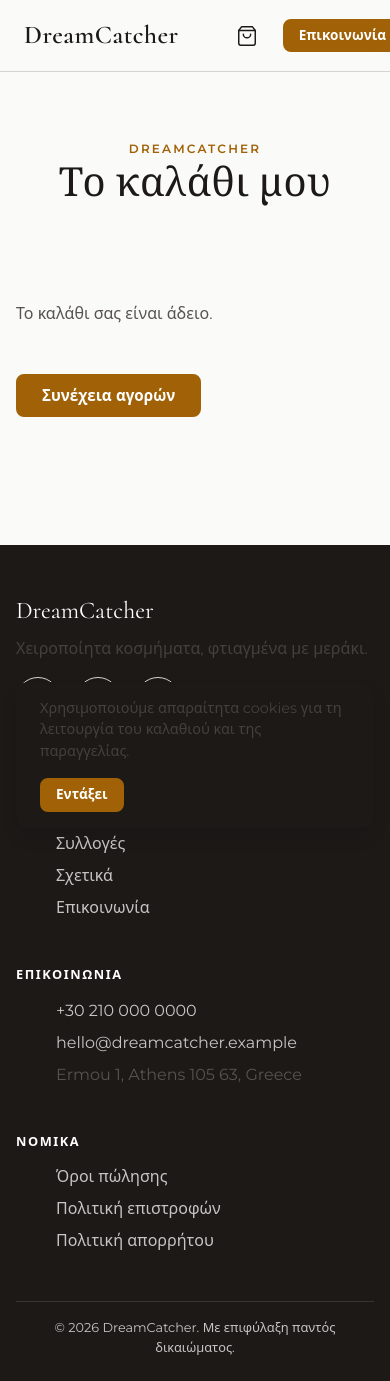
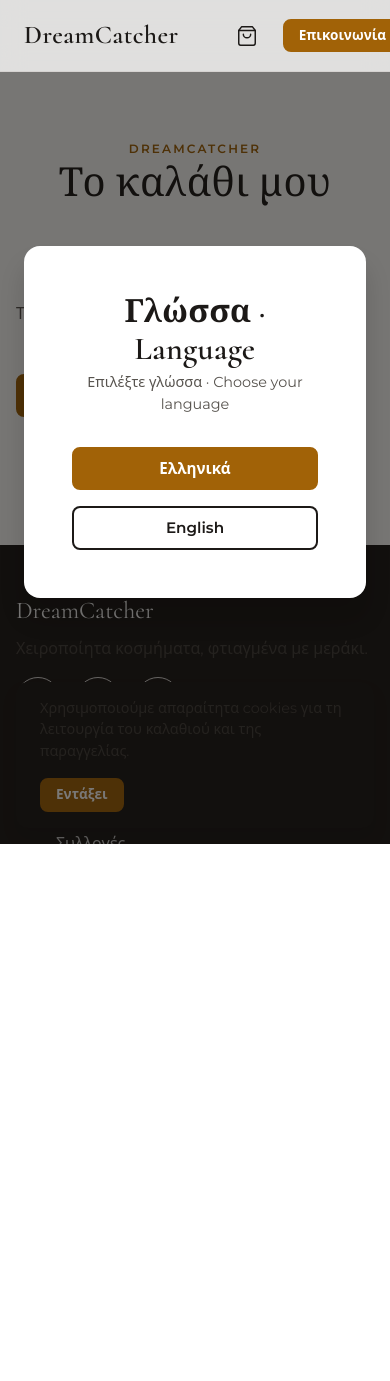
Before and after one commit to vestin-vy/dreamcatcher, a FastAPI app: page /el/cart in a window 390 px wide; the page is wider, and only the part inside the window is pictured. After the commit the page ends 844 px from the top of that part, so only its background shows below. Run offline with FastAPI, Linux system fonts and the light colour scheme; the visitor is signed in with stand-in values (Sample User, id 1); data that the repository does not hold is empty.

Commit message:
Mobile fixes: language popup, cart layout, category carousel
- First-visit language chooser modal (el/en) stored in localStorage + lang cookie.
- Mobile cart: grid-areas layout (no more overlapping qty/total/remove); show
  "In stock: N" per line; auto-submit quantity on change (Update button hidden
  under .js as a no-JS fallback).
- Categories become a horizontal swipe carousel (scroll-snap) on <=768px to
  save vertical space; desktop grid unchanged.
- Harden against horizontal overflow: overflow-x:hidden also on <html>.

Co-Authored-By: Claude Opus 4.8 <noreply@anthropic.com>

```diff
--- a/static/css/app.css
+++ b/static/css/app.css
@@ -9,7 +9,7 @@
 *, *::before, *::after { box-sizing: border-box; }
 * { margin: 0; }
 
-html { font-size: var(--text-base); scroll-behavior: smooth; }
+html { font-size: var(--text-base); scroll-behavior: smooth; overflow-x: hidden; }
 
 body {
   font-family: var(--font-body);
@@ -506,13 +506,45 @@ main { flex: 1 0 auto; }
 .cookie-banner[hidden] { display: none; }
 .cookie-banner__text { margin: 0; font-size: 0.9rem; max-width: 70ch; }
 
+/* First-visit language chooser */
+.lang-modal { position: fixed; inset: 0; z-index: 80; display: grid; place-items: center; padding: var(--space-lg); background: rgba(12,10,9,0.55); }
+.lang-modal[hidden] { display: none; }
+.lang-modal__card { background: var(--color-surface); border-radius: var(--radius-xl); box-shadow: var(--shadow-xl); padding: var(--space-2xl); max-width: 380px; width: 100%; text-align: center; }
+.lang-modal__card h2 { margin-bottom: var(--space-xs); }
+.lang-modal__sub { color: var(--color-muted-foreground); margin-bottom: var(--space-lg); font-size: 0.9rem; }
+.lang-modal__btns { display: grid; gap: var(--space-sm); }
+/* With JS, cart qty auto-submits on change, so the explicit Update button is redundant. */
+.js .cart-item__qty button { display: none; }
+
 @media (max-width: 900px) {
   .cart-layout, .checkout-layout, .admin-grid-2 { grid-template-columns: 1fr; }
   .checkout-summary { position: static; }
 }
 @media (max-width: 640px) {
-  .cart-item { grid-template-columns: 72px 1fr; grid-auto-rows: auto; }
+  /* Explicit areas so the qty form never gets crushed into a 72px column. */
+  .cart-item {
+    grid-template-columns: 72px 1fr;
+    grid-template-areas: "media info" "qty qty" "total remove";
+    column-gap: var(--space-md); row-gap: var(--space-sm); align-items: center;
+  }
+  .cart-item__media { grid-area: media; }
+  .cart-item__info { grid-area: info; }
+  .cart-item__qty { grid-area: qty; }
+  .cart-item__total { grid-area: total; }
+  .cart-item__remove { grid-area: remove; justify-self: end; }
   .cart-item__media img { width: 72px; height: 90px; }
+  .cart-item__qty .input--qty { flex: 1; }
+}
+
+/* Categories: horizontal swipe carousel on mobile (saves vertical space). */
+@media (max-width: 768px) {
+  .grid--cats {
+    display: flex; grid-template-columns: none;
+    overflow-x: auto; scroll-snap-type: x mandatory; -webkit-overflow-scrolling: touch;
+    gap: var(--space-md); padding-bottom: var(--space-sm); scrollbar-width: none;
+  }
+  .grid--cats::-webkit-scrollbar { display: none; }
+  .grid--cats > .cat-tile { flex: 0 0 58%; scroll-snap-align: start; }
 }
 
 /* ============================ Editorial Pop ============================ */
--- a/static/js/app.js
+++ b/static/js/app.js
@@ -129,4 +129,33 @@
       }
     }
   }
+
+  // --- First-visit language chooser ---
+  var langModal = document.getElementById("lang-modal");
+  if (langModal) {
+    var langChosen;
+    try { langChosen = window.localStorage.getItem("dc_lang_choice"); } catch (e) { langChosen = "1"; }
+    if (!langChosen) {
+      langModal.hidden = false;
+      langModal.querySelectorAll("[data-lang]").forEach(function (btn) {
+        btn.addEventListener("click", function () {
+          var l = btn.getAttribute("data-lang");
+          try { window.localStorage.setItem("dc_lang_choice", l); } catch (e) {}
+          document.cookie = "lang=" + l + ";path=/;max-age=31536000";
+          var cur = langModal.getAttribute("data-cur");
+          var path = langModal.getAttribute("data-path") || "";
+          if (l !== cur) {
+            window.location.href = "/" + l + (path || "/");
+          } else {
+            langModal.hidden = true;
+          }
+        });
+      });
+    }
+  }
+
+  // --- Cart: auto-submit quantity on change (no need to tap "Update") ---
+  document.querySelectorAll(".cart-item__qty input[type=number]").forEach(function (inp) {
+    inp.addEventListener("change", function () { if (inp.form) inp.form.submit(); });
+  });
 })();
--- a/templates/base.html
+++ b/templates/base.html
@@ -124,6 +124,17 @@
   </div>
 </footer>
 
+<div class="lang-modal" id="lang-modal" data-cur="{{ lang }}" data-path="{{ path_no_lang }}" hidden>
+  <div class="lang-modal__card">
+    <h2>Γλώσσα · Language</h2>
+    <p class="lang-modal__sub">Επιλέξτε γλώσσα · Choose your language</p>
+    <div class="lang-modal__btns">
+      <button class="btn btn-primary btn-block" type="button" data-lang="el">Ελληνικά</button>
+      <button class="btn btn-secondary btn-block" type="button" data-lang="en">English</button>
+    </div>
+  </div>
+</div>
+
 <div class="cookie-banner" id="cookie-banner" hidden>
   <p class="cookie-banner__text">{{ _('cookie.text') }}</p>
   <button class="btn btn-primary btn-sm" type="button" id="cookie-accept">{{ _('cookie.accept') }}</button>
--- a/templates/public/cart.html
+++ b/templates/public/cart.html
@@ -23,6 +23,7 @@
         <div class="cart-item__info">
           <a class="cart-item__title" href="/{{ lang }}/product/{{ it.slug }}">{{ it.title }}</a>
           <span class="muted">{{ format_price(it.price, it.currency, lang) }}</span>
+          {% if it.track_stock %}<span class="muted" style="font-size:0.82rem;">{{ _('product.in_stock') }}: {{ it.stock }}</span>{% endif %}
         </div>
         <form class="cart-item__qty" method="post" action="/{{ lang }}/cart/update">
           <input type="hidden" name="csrf_token" value="{{ csrf_token }}">
@@ -33,7 +34,7 @@
           <button class="btn btn-ghost btn-sm" type="submit">{{ _('cart.update') }}</button>
         </form>
         <div class="cart-item__total">{{ format_price(it.line_total, it.currency, lang) }}</div>
-        <form method="post" action="/{{ lang }}/cart/remove">
+        <form class="cart-item__remove" method="post" action="/{{ lang }}/cart/remove">
           <input type="hidden" name="csrf_token" value="{{ csrf_token }}">
           <input type="hidden" name="product_id" value="{{ it.id }}">
           <button class="btn btn-icon" type="submit" aria-label="{{ _('cart.remove') }}">{{ ui.icon('trash') }}</button>
--- a/templates/public/wholesale_cart.html
+++ b/templates/public/wholesale_cart.html
@@ -34,7 +34,7 @@
           <button class="btn btn-ghost btn-sm" type="submit">{{ _('cart.update') }}</button>
         </form>
         <div class="cart-item__total muted">×{{ it.qty }}</div>
-        <form method="post" action="/{{ lang }}/wholesale/cart/remove">
+        <form class="cart-item__remove" method="post" action="/{{ lang }}/wholesale/cart/remove">
           <input type="hidden" name="csrf_token" value="{{ csrf_token }}">
           <input type="hidden" name="product_id" value="{{ it.id }}">
           <button class="btn btn-icon" type="submit" aria-label="{{ _('cart.remove') }}">{{ ui.icon('trash') }}</button>
```
